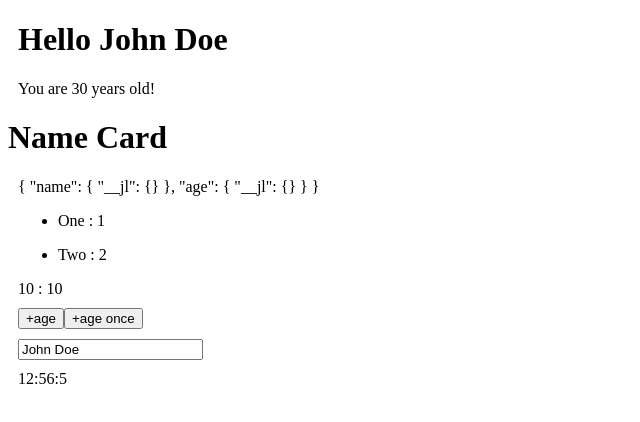
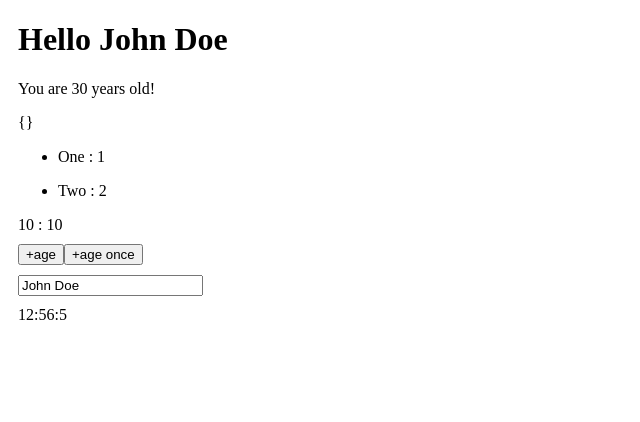
Before and after one commit to itsgg/hello-vue, a Vue app: page /#/ in a window 1280 px wide. Shown: the top 422 px of the page, without its empty margins (0-640 px from the left). Built offline with nearby package versions, Linux system fonts and the light colour scheme.

Commit message:
Added NameCard

```diff
--- a/src/components/NameCard.vue
+++ b/src/components/NameCard.vue
@@ -1,3 +1,22 @@
 <template>
-  <h1>Name Card</h1>
+  <div class="container">
+    <h1 ref="name">Hello {{ student.name | truncate }}</h1>
+    <p ref="age">You are {{ student.age }} years old!</p>
+  </div>
 </template>
+
+<script>
+const NAME_LENGTH = 10;
+
+export default {
+  name: 'NameCard',
+  props: ['student'],
+  filters: {
+    truncate(value) {
+      return value.length > NAME_LENGTH
+        ? `${value.slice(0, NAME_LENGTH)}...`
+        : value;
+    },
+  },
+};
+</script>
--- a/src/components/Welcome.vue
+++ b/src/components/Welcome.vue
@@ -1,11 +1,6 @@
 <template>
   <div>
-    <div class="container">
-      <h1 ref="name">Hello {{ student.name | truncate }}</h1>
-      <p ref="age">You are {{ student.age }} years old!</p>
-    </div>
-
-    <name-card />
+    <name-card :student="student"></name-card>
 
     <div class="container">
       {{ refs }}
@@ -39,8 +34,6 @@ import Vue from 'vue';
 
 import NameCard from './NameCard';
 
-const NAME_LENGTH = 10;
-
 Vue.directive('blink', {
   bind(el, binding) {
     let isVisible = true;
@@ -62,13 +55,6 @@ export default {
     setInterval(() => {
       this.seconds = new Date().getSeconds();
     }, 1000);
-  },
-  filters: {
-    truncate(value) {
-      return value.length > NAME_LENGTH
-        ? `${value.slice(0, NAME_LENGTH)}...`
-        : value;
-    },
   },
   methods: {
     incrementAge() {
```
